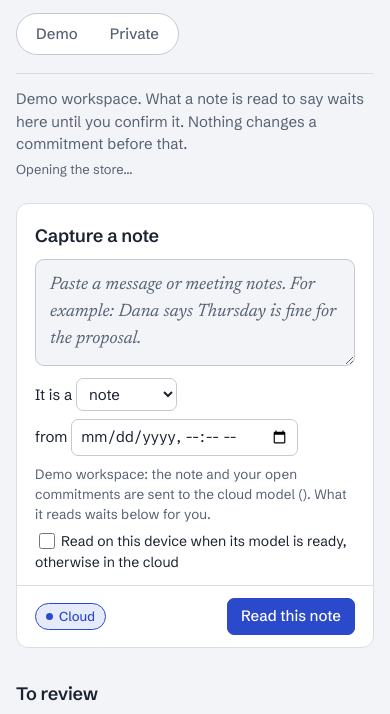
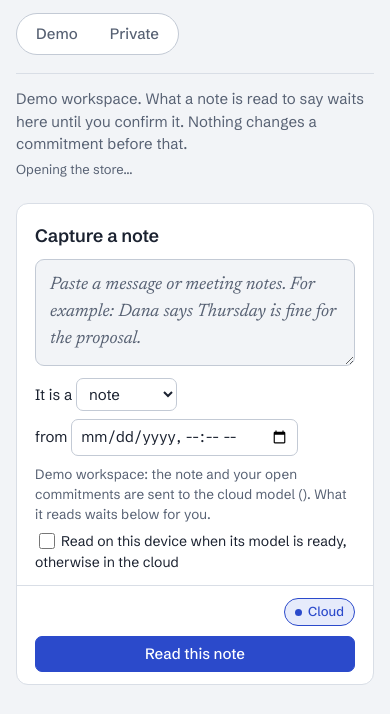
Before and after one commit to UBayouski/kept, a website built with Vite: page index.html in a window 390 px wide. Shown: the part 80-794 px from the top of the page. Built offline with nearby package versions, Linux system fonts and the light colour scheme; some packages are replaced by stand-ins of ours.

```diff
--- a/index.html
+++ b/index.html
@@ -126,7 +126,7 @@
       #note::placeholder { color: var(--ink-2); font-style: italic; }
       .capture-row { display: flex; flex-wrap: wrap; align-items: center; gap: 8px 12px; margin: 12px 0 6px; }
       .capture-row label { margin: 0; }
-      .capture-foot { display: flex; align-items: center; justify-content: space-between; gap: 12px; margin: 12px -18px 0; padding: 12px 18px 0; border-top: 1px solid var(--rule); }
+      .capture-foot { display: flex; align-items: center; justify-content: flex-end; gap: 10px; margin: 12px -18px 0; padding: 12px 18px 0; border-top: 1px solid var(--rule); }
       .capture-foot button { margin: 0; }
       .stamp {
         display: inline-flex; align-items: center; gap: 6px; padding: 3px 10px; border-radius: 999px;
@@ -223,6 +223,9 @@
         .brand h1 { font-size: 28px; }
         .brand h1 { gap: 8px; }
         .brand h1 img { width: 26px; height: 26px; }
+        .capture-foot { flex-wrap: wrap; }
+        .capture-foot .stamp { margin-left: auto; }
+        .capture-foot button { width: 100%; justify-content: center; }
         td { padding-right: 8px; }
         /* The commitments list as stacked entries: the wording first, the rest as a line under it. */
         .list table, .list tbody, .list tr, .list td { display: block; }
```
